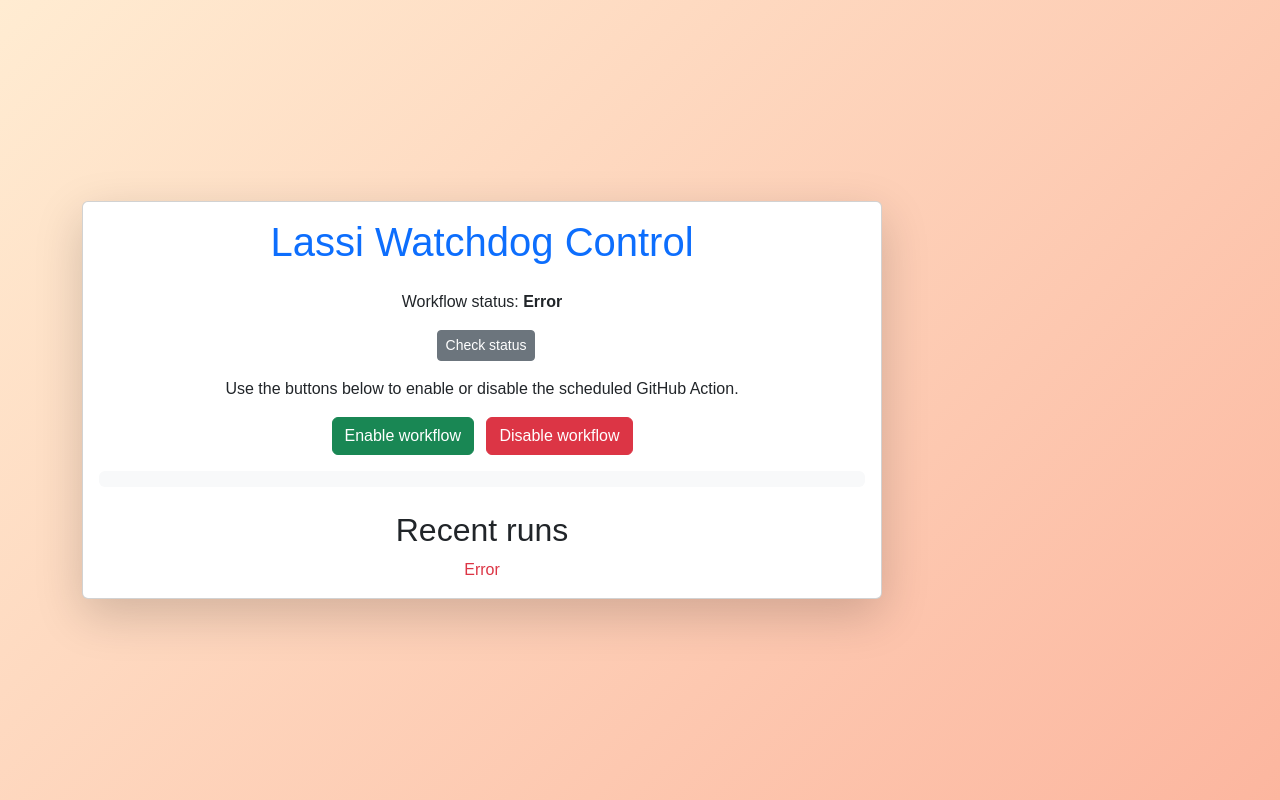
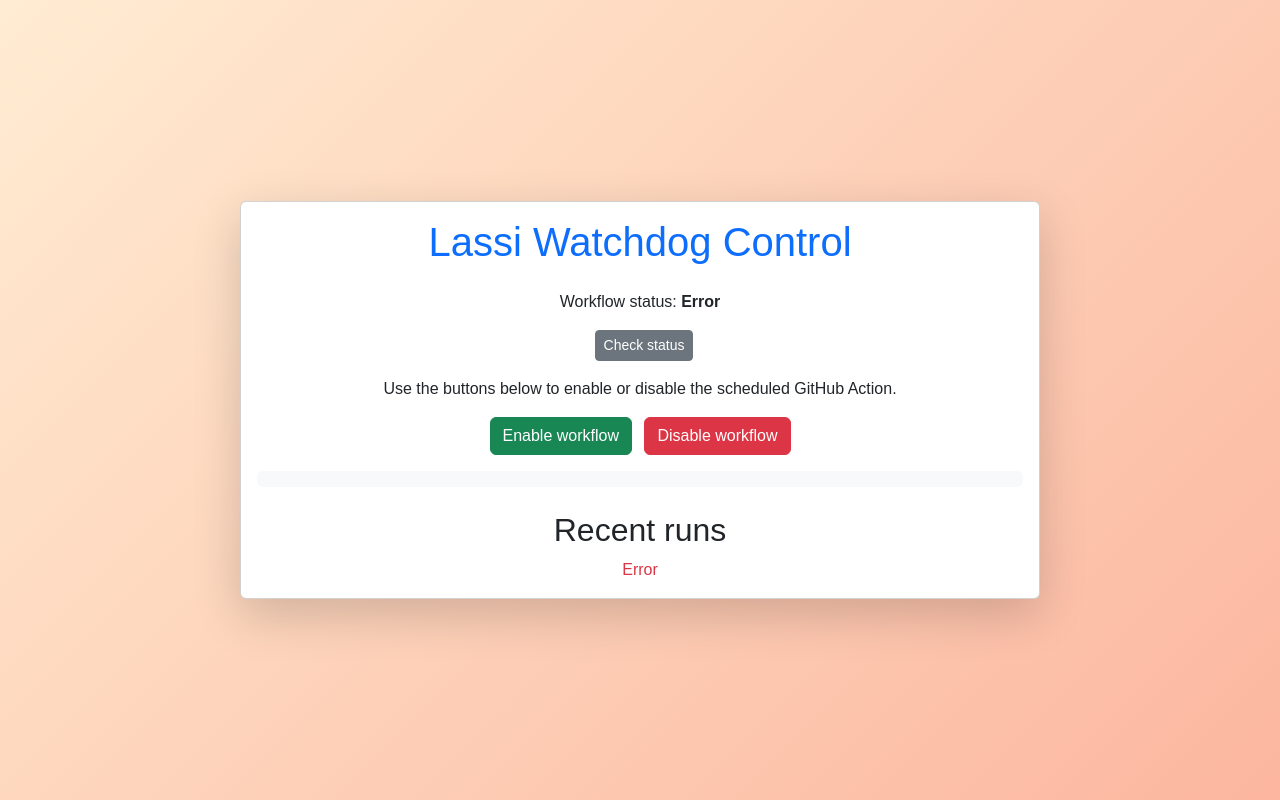
Before and after one commit to tyagishubham177/MyScraper, a plain HTML site: page web/index.html in a window 1280 px wide. Drawn offline with nearby package versions, Linux system fonts and the light colour scheme; no server answers.

Commit message:
Center UI card

```diff
--- a/web/index.html
+++ b/web/index.html
@@ -24,8 +24,8 @@
   </style>
 </head>
 <body>
-  <div class="container py-4">
-    <div class="card shadow-lg">
+  <div class="container py-4 d-flex justify-content-center">
+    <div class="card shadow-lg mx-auto">
       <div class="card-body text-center">
         <h1 class="text-primary mb-4">Lassi Watchdog Control</h1>
         <p>
```
